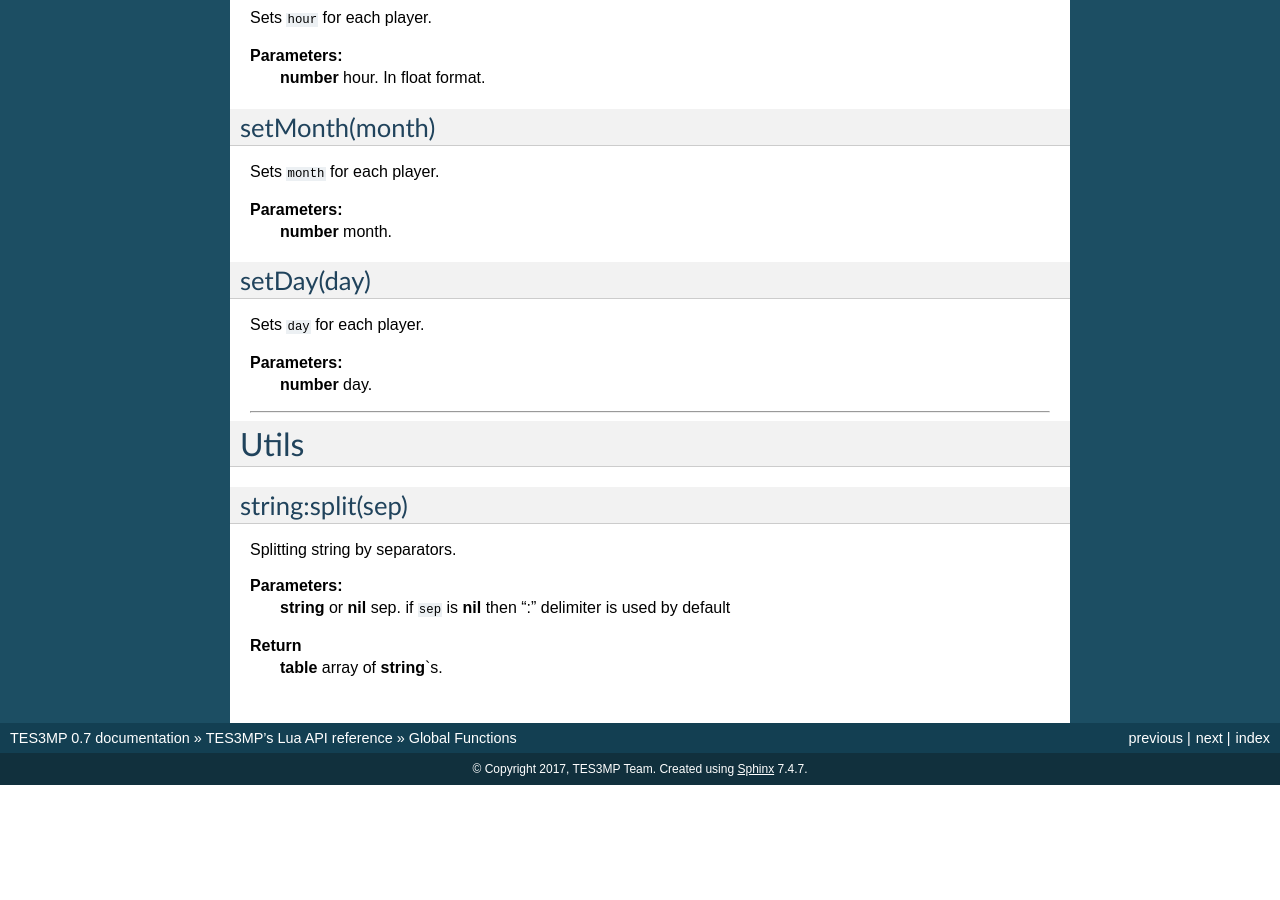
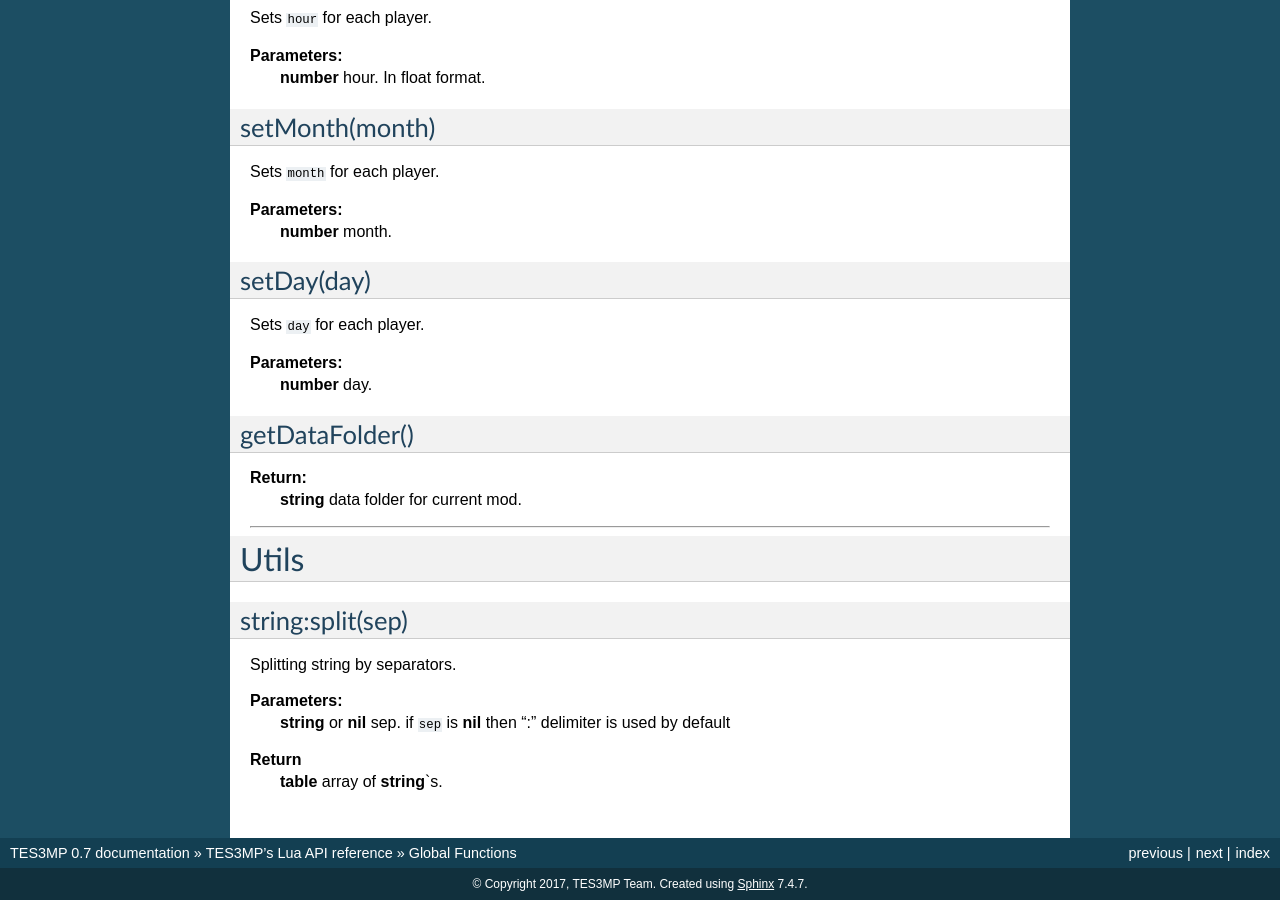
Before and after one commit to TES3MP/TES3MP-Docs, a Sphinx documentation site: the page built from source/api/globalFunctions.rst, in a window 1280 px wide and 900 px high, scrolled down 1622 px. Built offline with Sphinx 7.4.7, drawn with Linux system fonts in a browser that asks for light colours; before the commit the page ends 2407 px from its top, so only the background shows below that.

Commit message:
Add getDataFolder()

```diff
--- a/source/api/globalFunctions.rst
+++ b/source/api/globalFunctions.rst
@@ -101,7 +101,13 @@ Sets ``day`` for each player.
 **Parameters:**
     | **number** day.
 
---------------------------------------
+getDataFolder()
+---------------
+
+**Return:**
+    | **string** data folder for current mod.
+
+-------------------------------------------------
 
 Utils
 =====
```
